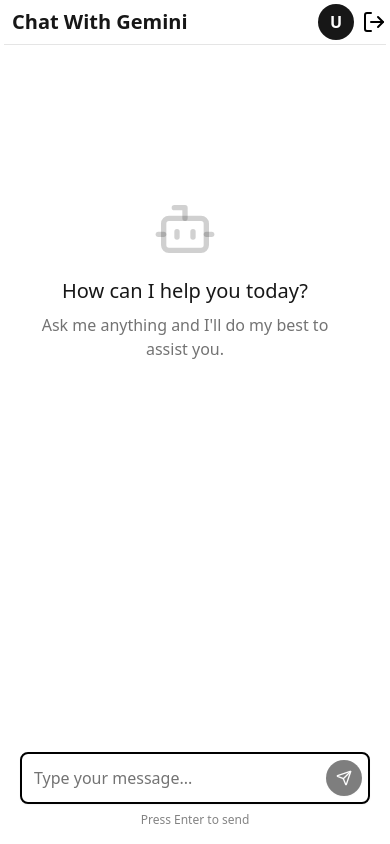
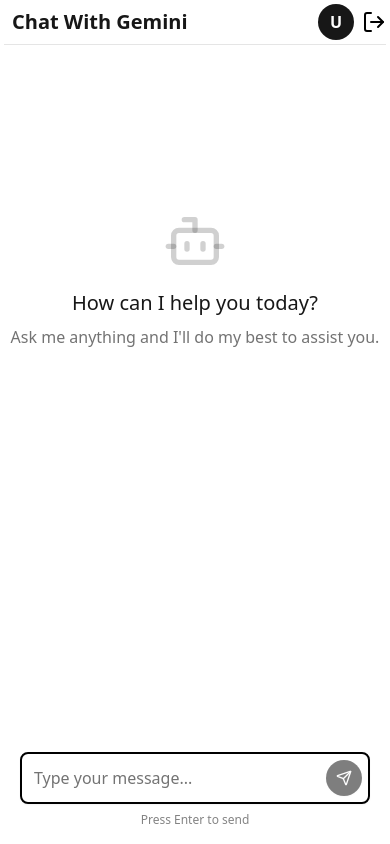
Before and after one commit to Binisha1/chatbot, a React (Vite) app: page /chatPage in a window 390 px wide. Built offline with nearby package versions, Linux system fonts and the light colour scheme; a web font is replaced by a local one.

Commit message:
overflow

```diff
--- a/src/pages/chatPage.tsx
+++ b/src/pages/chatPage.tsx
@@ -86,7 +86,7 @@ export default function ChatPage() {
     const after = content.substring(extractedEndIndex);
 
     return (
-      <div className="prose prose-sm max-w-none">
+      <div className="">
         {before && <Markdown>{before}</Markdown>}
 
         {extractedPart && (
@@ -118,8 +118,8 @@ export default function ChatPage() {
 
       <div className="flex flex-col h-[calc(100vh-64px)] lg:h-auto  w-full lg:w-3/5 mx-auto">
         {/* Chat container */}
-        <div className="flex-1 overflow-hidden  w-full mx-auto px-4 py-1 lg:py-4">
-          <ScrollArea className="h-full  pr-5">
+        <div className="flex-1 overflow-hidden  w-full mx-auto md:px-4 py-1 lg:py-4">
+          <ScrollArea className="h-full  md:pr-5">
             <div className="space-y-6 pb-6">
               {messages.length === 0 ? (
                 <div className="flex flex-col items-center justify-center h-[50vh] text-center">
@@ -163,7 +163,7 @@ export default function ChatPage() {
                       )}
                     >
                       {msg.content ? (
-                        <div className="prose prose-sm  max-w-none">
+                        <div className="flex w-full max-w-none  [overflow-wrap:anywhere]">
                           {/* <ReactMarkdown>{msg.content}</ReactMarkdown> */}
                           <ExtractedContent content={msg.content} />
                           {/* <Markdown>{msg.content}</Markdown> */}
```
